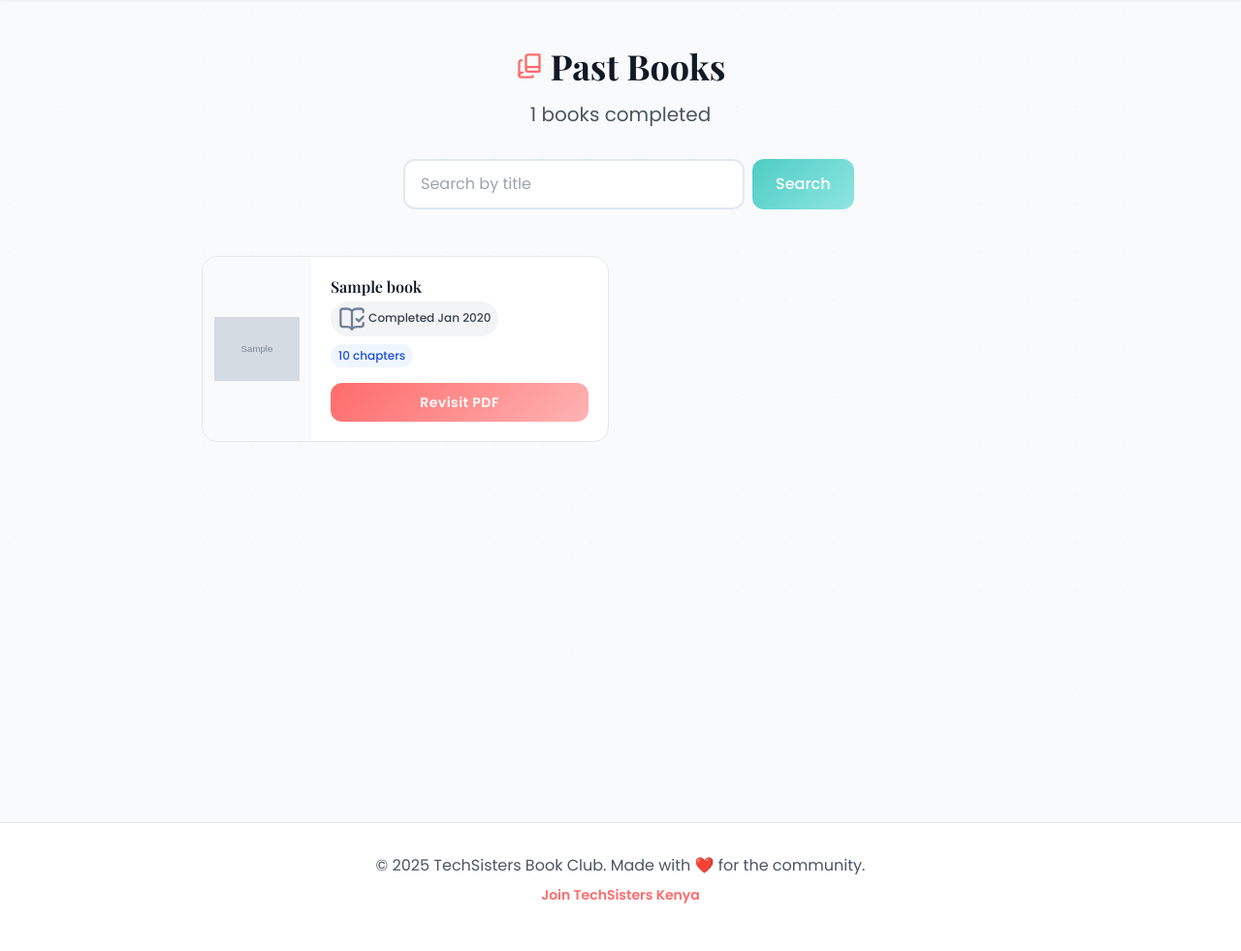
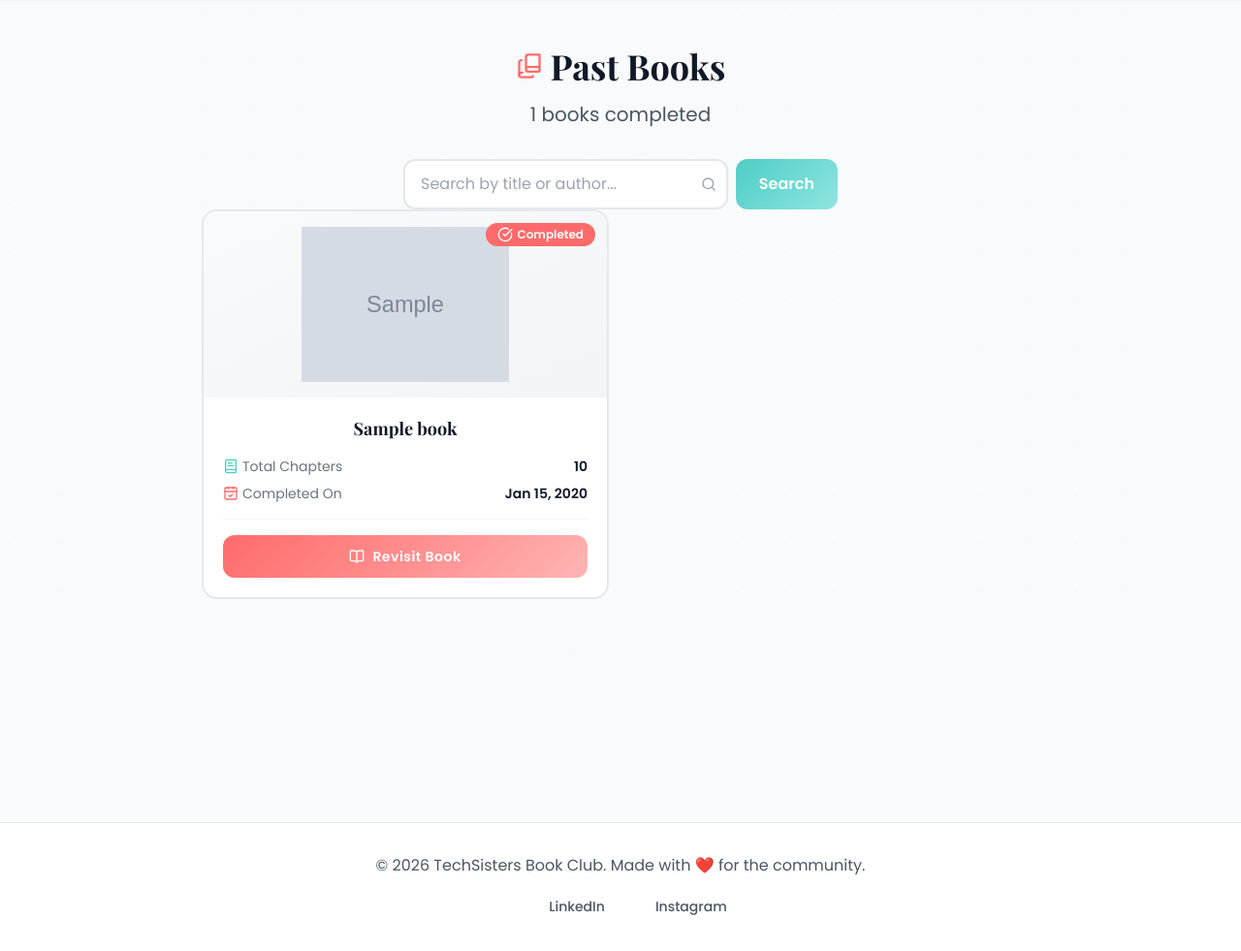
Before and after one commit to S-Osman4/techsisters-bookclub, a FastAPI app: page /past-books in a window 1280 px wide. Shown: the part 65-1046 px from the top of the page at 97% size. Before the commit the page ends 997 px from the top, so only its background shows below. Run offline with FastAPI, Linux system fonts and the light colour scheme; tables that the repository leaves empty hold one stand-in row (values such as "Sample post"); grey boxes marked "Sample" are stand-in pictures; some libraries are stand-ins or nearby versions.

```diff
--- a/app/static/css/base.css
+++ b/app/static/css/base.css
@@ -200,6 +200,24 @@ h3 {
 .btn-secondary:hover {
   transform: translateY(-3px);
   box-shadow: 0 15px 30px -5px rgba(78, 205, 196, 0.4);
+}
+
+/* Spinner hidden by default, visible while the form has htmx-request */
+.htmx-indicator {
+  opacity: 0;
+  display: none;
+  transition: opacity 0.3s ease;
+}
+
+/* Show the indicator when the request is in progress */
+/* Alternative explicit approach */
+.htmx-indicator {
+  display: none !important;
+}
+
+.htmx-request .htmx-indicator,
+.htmx-request.htmx-indicator {
+  display: flex !important;
 }
 
 .toast {
--- a/app/templates/base.html
+++ b/app/templates/base.html
@@ -230,17 +230,29 @@
       <div class="max-w-7xl mx-auto px-4 sm:px-6 lg:px-8 py-8">
         <div class="text-center text-gray-600">
           <p>
-            &copy; 2025 TechSisters Book Club. Made with ❤️ for the community.
+            &copy; 2026 TechSisters Book Club. Made with ❤️ for the community.
           </p>
-          <p class="mt-2 text-sm">
-            <a
-              href="https://TechSisters.org"
+          <div class="mt-4 flex items-center justify-center gap-4">
+            <a href="https://www.linkedin.com/company/techsisterskenya/"
               target="_blank"
-              style="color: var(--primary); font-weight: 600"
+              rel="noopener noreferrer"
+              class="flex items-center gap-2 text-gray-600 hover:text-[var(--primary)] transition-colors duration-200"
+              aria-label="Visit TechSisters on LinkedIn"
             >
-              Join TechSisters Kenya
+              <i data-lucide="linkedin" class="icon icon-lg"></i>
+              <span class="text-sm font-medium">LinkedIn</span>
             </a>
-          </p>
+
+              <a href="https://www.instagram.com/tech_sisters/"
+              target="_blank"
+              rel="noopener noreferrer"
+              class="flex items-center gap-2 text-gray-600 hover:text-[var(--primary)] transition-colors duration-200"
+              aria-label="Visit TechSisters on Instagram"
+            >
+              <i data-lucide="instagram" class="icon icon-lg"></i>
+              <span class="text-sm font-medium">Instagram</span>
+            </a>
+          </div>
         </div>
       </div>
     </footer>
--- a/app/templates/dashboard.html
+++ b/app/templates/dashboard.html
@@ -101,7 +101,7 @@ endblock %} {% block content %}
                   d="M6 2a1 1 0 00-1 1v1H4a2 2 0 00-2 2v10a2 2 0 002 2h12a2 2 0 002-2V6a2 2 0 00-2-2h-1V3a1 1 0 10-2 0v1H7V3a1 1 0 00-1-1zm0 5a1 1 0 000 2h8a1 1 0 100-2H6z"
                 />
               </svg>
-              <strong>Next Meeting:</strong> {{ uk_time.strftime("%d %B %Y at
+              <strong>Meeting Time:  </strong>  {{ uk_time.strftime("%d %B %Y at
               %H:%M") }} UK time
             </p>
             <a
@@ -250,7 +250,6 @@ endblock %} {% block content %}
         </div>
       </div>
       {% endif %}
-    </div>
 
     <!-- Community Progress (always visible) -->
     <div class="bg-white rounded-xl shadow-sm border p-6">
@@ -282,6 +281,7 @@ endblock %} {% block content %}
       </p>
       {% endif %}
     </div>
+  </div>
   </div>
   {% endif %}
 
--- a/app/templates/partials/books_grid.html
+++ b/app/templates/partials/books_grid.html
@@ -1,89 +1,145 @@
 <div class="grid sm:grid-cols-2 gap-6 mb-8">
   {% for book in books %}
   <article
-    class="group bg-white rounded-2xl border border-gray-200 overflow-hidden hover:shadow-lg transition-all duration-300 flex"
+    class="group bg-white rounded-2xl border-2 border-gray-200 overflow-hidden hover:shadow-xl hover:border-[var(--primary)] transition-all duration-300"
   >
-    <!-- Cover -->
+    <!-- Cover Image Header -->
     <div
-      class="w-28 h-full bg-gray-50 flex items-center justify-center shrink-0"
+      class="relative bg-gradient-to-br from-gray-50 to-gray-100 h-48 flex items-center justify-center"
     >
       {% if book.cover_image_url %}
       <img
         src="{{ book.cover_image_url }}"
         alt="{{ book.title }}"
-        class="w-full h-full object-contain p-3 group-hover:scale-105 transition-transform"
+        class="h-full w-auto object-contain p-4 group-hover:scale-105 transition-transform duration-300"
       />
       {% else %}
-      <div class="text-3xl">📘</div>
+      <div class="text-6xl opacity-40">📚</div>
+      {% endif %}
+
+      <!-- Status Badge (Top Right) -->
+      {% if book.status == "completed" %}
+      <div
+        class="absolute top-3 right-3 px-3 py-1 rounded-full bg-[var(--primary)] text-white text-xs font-semibold flex items-center gap-1"
+      >
+        <i data-lucide="check-circle" class="icon icon-sm"></i>
+        Completed
+      </div>
+      {% elif book.status == "current" %}
+      <div
+        class="absolute top-3 right-3 px-3 py-1 rounded-full bg-[var(--secondary)] text-white text-xs font-semibold flex items-center gap-1"
+      >
+        <i data-lucide="book-open" class="icon icon-sm"></i>
+        Reading Now
+      </div>
+      {% else %}
+      <div
+        class="absolute top-3 right-3 px-3 py-1 rounded-full bg-[var(--accent)] text-gray-800 text-xs font-semibold flex items-center gap-1"
+      >
+        <i data-lucide="clock" class="icon icon-sm"></i>
+        Queued
+      </div>
       {% endif %}
     </div>
 
-    <!-- Content -->
-    <div class="flex-1 p-5 flex flex-col justify-between">
-      <div>
-        <h3 class="font-semibold text-gray-900 leading-snug line-clamp-2 mb-1">
+    <!-- Content Section -->
+    <div class="p-5">
+      <!-- Title & Author -->
+      <div class="mb-4">
+        <h3
+          class="font-bold text-lg text-gray-900 leading-snug line-clamp-2 mb-2"
+        >
           {{ book.title }}
         </h3>
 
         {% if book.author %}
-        <p class="text-sm text-gray-500 mb-3">{{ book.author }}</p>
+        <p class="text-sm text-gray-500 flex items-center gap-1">
+          <i data-lucide="user" class="icon icon-sm"></i>
+          {{ book.author }}
+        </p>
         {% endif %}
+      </div>
 
-        <!-- Status line (1–2 max) -->
-        <div class="flex flex-wrap gap-2 text-xs">
-          {% if book.status == "completed" and book.completed_date %}
-          <span
-            class="px-2 py-1 rounded-full bg-gray-100 text-gray-700 font-medium"
-          >
+      <!-- Book Details Grid -->
+      <div class="space-y-2 mb-4 pb-4 border-b border-gray-100">
+        {% if book.total_chapters %}
+        <div class="flex items-center justify-between text-sm">
+          <span class="text-gray-500 flex items-center gap-1">
             <i
-              data-lucide="book-open-check"
-              class="icon icon-lg icon-muted"
+              data-lucide="book-text"
+              class="icon icon-sm text-[var(--secondary)]"
             ></i>
-
-            Completed {{ book.completed_date.strftime('%b %Y') }}
+            Total Chapters
           </span>
-          {% elif book.status == "current" and book.current_chapters %}
-          <span
-            class="px-2 py-1 rounded-full bg-teal-100 text-teal-800 font-medium"
-          >
+          <span class="font-semibold text-gray-900">
+            {{ book.total_chapters }}
+          </span>
+        </div>
+        {% endif %} {% if book.status == "current" and book.current_chapters %}
+        <div class="flex items-center justify-between text-sm">
+          <span class="text-gray-500 flex items-center gap-1">
+            <i
+              data-lucide="bookmark"
+              class="icon icon-sm text-[var(--secondary)]"
+            ></i>
+            Current Progress
+          </span>
+          <span class="font-semibold text-[var(--secondary)]">
             {{ book.current_chapters }}
           </span>
-          {% else %}
-          <span
-            class="px-2 py-1 rounded-full bg-gray-100 text-gray-600 font-medium"
-          >
-            In queue
+        </div>
+        {% endif %} {% if book.status == "completed" and book.completed_date %}
+        <div class="flex items-center justify-between text-sm">
+          <span class="text-gray-500 flex items-center gap-1">
+            <i
+              data-lucide="calendar-check"
+              class="icon icon-sm text-[var(--primary)]"
+            ></i>
+            Completed On
           </span>
-          {% endif %} {% if book.total_chapters %}
-          <span
-            class="px-2 py-1 rounded-full bg-blue-50 text-blue-700 font-medium"
-          >
-            {{ book.total_chapters }} chapters
+          <span class="font-semibold text-gray-900">
+            {{ book.completed_date.strftime('%b %d, %Y') }}
           </span>
+        </div>
         {% endif %}
       </div>
-      </div>
 
-      <!-- Action -->
-      <div class="pt-4">
+      <!-- Action Button -->
       {% if book.pdf_url %}
       <a
         href="{{ book.pdf_url }}"
         target="_blank"
-          class="btn-primary inline-flex items-center justify-center w-full h-10 rounded-xl text-sm text-white"
+        class="btn-primary inline-flex items-center justify-center gap-2 w-full py-3 rounded-xl text-sm font-semibold text-white hover:scale-[1.02] transition-transform"
       >
-          {% if book.status == "completed" %} Revisit PDF {% elif book.status ==
-          "current" %} Read now {% else %} Preview PDF {% endif %}
+        <i data-lucide="book-open" class="icon icon-sm"></i>
+        {% if book.status == "completed" %} Revisit Book {% elif book.status ==
+        "current" %} Continue Reading {% else %} Preview Book {% endif %}
       </a>
       {% else %}
       <div
-          class="text-center text-sm text-gray-400 h-10 flex items-center justify-center"
+        class="text-center py-3 text-sm text-gray-400 bg-gray-50 rounded-xl border border-dashed border-gray-200"
       >
-          PDF unavailable
+        <i data-lucide="file-x" class="icon icon-sm inline mr-1"></i>
+        PDF Unavailable
       </div>
       {% endif %}
-      </div>
     </div>
   </article>
   {% endfor %}
 </div>
+
+{% if total_pages > 1 %}
+<div class="flex justify-center items-center mt-12 gap-2 flex-wrap">
+  {% for p in range(1, total_pages + 1) %}
+  <a
+    href="{{ request.url.path }}?page={{ p }}{% if search %}&search={{ search }}{% endif %}"
+    hx-get="{{ request.url.path }}?page={{ p }}{% if search %}&search={{ search }}{% endif %}"
+    hx-target="#books-list"
+    hx-push-url="true"
+    class="px-4 py-2 rounded-lg font-medium transition-all {% if p == page %} btn-primary text-white shadow-lg {% else %} bg-white border-2 border-gray-200 text-gray-700 hover:border-[var(--primary)] hover:text-[var(--primary)] {% endif %}"
+  >
+    {{ p }}
+  </a>
+  {% endfor %}
+</div>
+{% endif %}
--- a/app/templates/past_books.html
+++ b/app/templates/past_books.html
@@ -11,49 +11,62 @@ endblock %} {% block content %}
     </h1>
     <p class="text-xl text-gray-600 mb-8">{{ total_count }} books completed</p>
 
+    <!-- Updated Search Form -->
+    <!-- Updated Search Form -->
     <form
       hx-get="/past-books"
       hx-target="#books-list"
       hx-swap="innerHTML"
+      hx-indicator="#books-list-indicator"
       class="max-w-md mx-auto"
     >
       <div class="flex gap-2">
+        <div class="relative flex-1">
           <input
             type="text"
             name="search"
             value="{{ search or '' }}"
-          placeholder="Search by title"
-          class="flex-1 px-4 py-3 border border-gray-300 rounded-xl focus:ring-2 focus:ring-teal-400"
+            placeholder="Search by title or author..."
+            class="w-full px-4 py-3 pr-10 border-2 border-gray-300 rounded-xl focus:ring-2 focus:ring-[var(--primary)] focus:border-[var(--primary)] transition-all"
           />
+          <i
+            data-lucide="search"
+            class="icon icon-sm absolute right-3 top-1/2 -translate-y-1/2 text-gray-400"
+          ></i>
+        </div>
         <button
           type="submit"
-          class="btn-secondary text-white px-6 py-3 rounded-xl font-medium"
+          class="btn-secondary text-white px-6 py-3 rounded-xl font-semibold flex items-center gap-2 hover:scale-[1.02] transition-transform"
         >
-          Search
+          <span>Search</span>
         </button>
       </div>
+
+      <!-- Clear Search Button -->
+      {% if search %}
+      <button
+        type="button"
+        onclick="window.location.href = '/past-books'"
+        class="mt-3 text-sm text-gray-600 hover:text-[var(--primary)] flex items-center gap-1 mx-auto"
+      >
+        <i data-lucide="x-circle" class="icon icon-sm"></i>
+        Clear search
+      </button>
+      {% endif %}
     </form>
+
+    <!-- Global HTMX indicator (not inside #books-list) -->
+    <div
+      id="books-list-indicator"
+      class="htmx-indicator mt-3 text-sm text-gray-500 flex items-center justify-center gap-2"
+    >
+      <div class="loading-spinner">
+        <span>Processing...</span>
+      </div>
     </div>
 
-  <!-- Books Grid -->
+    <!-- Books Grid + Pagination (HTMX target) -->
     <div id="books-list">{% include "partials/books_grid.html" %}</div>
-
-  <!-- Pagination -->
-  {% if total_pages > 1 %}
-  <div class="flex justify-center mt-12 gap-2">
-    {% for p in range(1, total_pages + 1) %}
-    <!-- Change regular links to HTMX links -->
-    <a
-      href="/past-books?page={{ p }}{% if search %}&search={{ search }}{% endif %}"
-      hx-get="/past-books?page={{ p }}{% if search %}&search={{ search }}{% endif %}"
-      hx-target="#books-list"
-      hx-push-url="true"
-      class="px-4 py-2 rounded-lg font-medium {% if p == page %}bg-purple-600 text-white{% else %}bg-gray-100 text-gray-700 hover:bg-gray-200{% endif %}"
-    >
-      {{ p }}
-    </a>
-    {% endfor %}
-  </div>
-  {% endif %}
   </div>
   {% endblock %}
+</div>
```
Also changed, not shown: app/routers/pages.py (+43 -61 lines), app/templates/upcoming_books.html (+36 -22 lines). Lines whose indentation alone changed are shown as unchanged.
